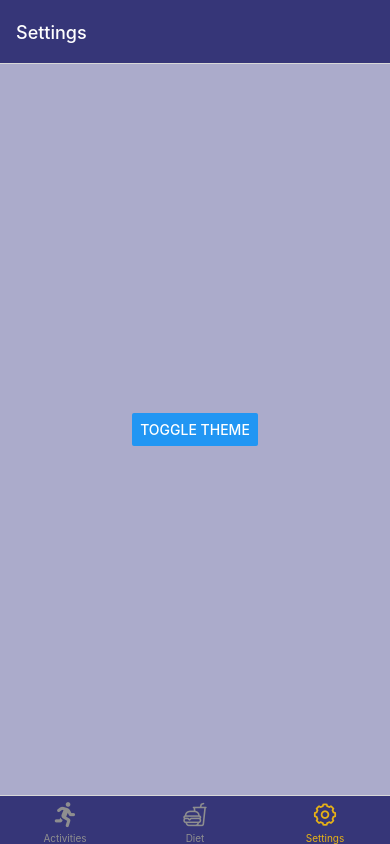
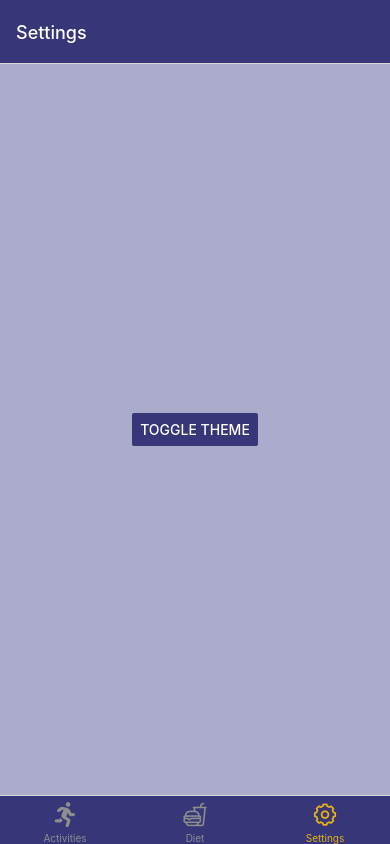
Before and after one commit to claireyyu/cs5520-assignment2, a React Native app in the folder tracker-app/: screen /Settings in a window 390 px wide. Built offline with nearby package versions, Linux system fonts and the light colour scheme.

Commit message:
Allow long input in add a diet page

```diff
--- a/tracker-app/App.js
+++ b/tracker-app/App.js
@@ -3,10 +3,11 @@ import { StyleSheet, Text, View } from 'react-native';
 import { NavigationContainer } from '@react-navigation/native';
 import TabNavigator from './Components/TabNavigator';
 import colors from './colors';
-import { AppProvider } from './Context/AppContext';
+import { AppProvider } from './Context/AppProvider';
 import { createNativeStackNavigator } from '@react-navigation/native-stack';
 import AddActivityScreen from './Screens/AddActivityScreen';
 import AddDietScreen from './Screens/AddDietScreen';
+import { ThemeProvider } from './Context/ThemeProvider';
 
 export default function App() {
   const Stack = createNativeStackNavigator();
@@ -15,6 +16,7 @@ export default function App() {
     <View style={styles.container}>
       <StatusBar style="auto" />
       <AppProvider>
+        <ThemeProvider>
           <NavigationContainer>
             <Stack.Navigator
               screenOptions={{
@@ -29,6 +31,7 @@ export default function App() {
               <Stack.Screen name="AddDietScreen" component={AddDietScreen} options={{ headerTitle: 'Add A Diet', headerBackTitleVisible: false }}/>
             </Stack.Navigator>
           </NavigationContainer>
+        </ThemeProvider>
       </AppProvider>
     </View>
   );
--- a/tracker-app/Components/ItemsList.js
+++ b/tracker-app/Components/ItemsList.js
@@ -1,6 +1,6 @@
 import React, { useContext } from 'react';
 import { FlatList, View, Text, StyleSheet } from 'react-native';
-import { AppContext } from '../Context/AppContext'; // You'll need to create this context
+import { AppContext } from '../Context/AppProvider'; // You'll need to create this context
 import { SafeAreaView } from 'react-native-safe-area-context';
 import colors from '../colors';
 import Entypo from '@expo/vector-icons/Entypo';
--- /dev/null
+++ b/tracker-app/Components/ThemedSafeAreaView.js
@@ -0,0 +1,20 @@
+import React from 'react';
+import { StyleSheet } from 'react-native';
+import { SafeAreaView } from 'react-native-safe-area-context';
+import { useTheme } from '../Context/ThemeProvider';
+
+export default function ThemedSafeAreaView({ children, style }) {
+  const { backgroundColor, textColor } = useTheme();
+
+  return (
+    <SafeAreaView style={[styles.container, { backgroundColor, color: textColor }, style]}>
+      {children}
+    </SafeAreaView>
+  );
+}
+
+const styles = StyleSheet.create({
+  container: {
+    flex: 1,
+  },
+});
--- a/tracker-app/Context/AppContext.js
+++ /dev/null
@@ -1,21 +0,0 @@
-import React, { createContext, useState } from 'react';
-
-export const AppContext = createContext();
-
-export const AppProvider = ({ children }) => {
-  const [activities, setActivities] = useState([
-    { id: '1', name: 'Running', date: '2024-01-01', duration: '30 min', isSpecial: false },
-    { id: '2', name: 'Cycling', date: '2024-01-01', duration: '45 min', isSpecial: true },
-  ]);
-
-  const [diet, setDiet] = useState([
-    { id: '1', name: 'Salad', date: '2024-01-01', calories: 200 },
-    { id: '2', name: 'Chicken Breast', date: '2024-01-01', calories: 165 },
-  ]);
-
-  return (
-    <AppContext.Provider value={{ activities, setActivities, diet, setDiet }}>
-      {children}
-    </AppContext.Provider>
-  );
-};
--- /dev/null
+++ b/tracker-app/Context/AppProvider.js
@@ -0,0 +1,15 @@
+import React, { createContext, useState } from 'react';
+
+export const AppContext = createContext();
+
+export const AppProvider = ({ children }) => {
+  const [activities, setActivities] = useState([]);
+
+  const [diet, setDiet] = useState([]);
+
+  return (
+    <AppContext.Provider value={{ activities, setActivities, diet, setDiet }}>
+      {children}
+    </AppContext.Provider>
+  );
+};
--- /dev/null
+++ b/tracker-app/Context/ThemeProvider.js
@@ -0,0 +1,22 @@
+import React, { createContext, useState, useContext } from 'react';
+import colors from '../colors';
+
+const ThemeContext = createContext();
+
+export const ThemeProvider = ({ children }) => {
+  const [isDarkMode, setIsDarkMode] = useState(false);
+
+  const theme = {
+    backgroundColor: isDarkMode ? colors.darkModeSecondary : colors.secondary,
+    textColor: isDarkMode ? colors.darkModeText : colors.primary,
+    toggleTheme: () => setIsDarkMode(prevMode => !prevMode),
+  };
+
+  return (
+    <ThemeContext.Provider value={theme}>
+      {children}
+    </ThemeContext.Provider>
+  );
+};
+
+export const useTheme = () => useContext(ThemeContext);
--- a/tracker-app/Screens/ActivityScreen.js
+++ b/tracker-app/Screens/ActivityScreen.js
@@ -1,19 +1,14 @@
-import { View, Text, StyleSheet } from 'react-native';
-import colors from '../colors';
+import { View, StyleSheet } from 'react-native';
 import { SafeAreaView } from 'react-native-safe-area-context';
 import ItemsList from '../Components/ItemsList';
+import { useTheme } from '../Context/ThemeProvider';
+import ThemedSafeAreaView from '../Components/ThemedSafeAreaView';
 
 export default function ActivityScreen() {
+
   return (
-    <SafeAreaView style={styles.container}>
+    <ThemedSafeAreaView>
       <ItemsList type="activities" />
-    </SafeAreaView>
+    </ThemedSafeAreaView>
   );
 }
-
-const styles = StyleSheet.create({
-  container: {
-    flex: 1,
-    backgroundColor: colors.secondary,
-  },
-});
--- a/tracker-app/Screens/AddActivityScreen.js
+++ b/tracker-app/Screens/AddActivityScreen.js
@@ -5,7 +5,8 @@ import DropDownPicker from 'react-native-dropdown-picker';
 import DateTimePicker from '@react-native-community/datetimepicker';
 import { useNavigation } from '@react-navigation/native';
 import { SafeAreaView } from 'react-native-safe-area-context';
-import { AppContext } from '../Context/AppContext';
+import { AppContext } from '../Context/AppProvider';
+import ThemedSafeAreaView from '../Components/ThemedSafeAreaView';
 
 export default function AddActivityScreen() {
   const { activities, setActivities } = useContext(AppContext);
@@ -70,7 +71,7 @@ export default function AddActivityScreen() {
   };
 
   return (
-    <SafeAreaView style={styles.container}>
+    <ThemedSafeAreaView style={styles.container}>
       <View style={styles.dropDownContainer}>
         <Text style={styles.label}>Activity *</Text>
         <DropDownPicker
@@ -116,7 +117,7 @@ export default function AddActivityScreen() {
         <Button title="Save" onPress={handleSaveActivity} />
       </View>
       </ScrollView>
-    </SafeAreaView>
+    </ThemedSafeAreaView>
   );
 };
 
--- a/tracker-app/Screens/AddDietScreen.js
+++ b/tracker-app/Screens/AddDietScreen.js
@@ -5,7 +5,7 @@ import DropDownPicker from 'react-native-dropdown-picker';
 import DateTimePicker from '@react-native-community/datetimepicker';
 import { useNavigation } from '@react-navigation/native';
 import { SafeAreaView } from 'react-native-safe-area-context';
-import { AppContext } from '../Context/AppContext';
+import { AppContext } from '../Context/AppProvider';
 
 export default function AddDietScreen() {
   const { diet, setDiet } = useContext(AppContext);
@@ -28,14 +28,14 @@ export default function AddDietScreen() {
     setDate(currentDate);
   };
 
-  const handleCancelActivity = () => {
+  const handleCancelDiet = () => {
     navigation.goBack();
   };
 
-  const handleSaveActivity = () => {
+  const handleSaveDiet = () => {
     let isInputValid = true;
 
-    if (!activity || !duration || !date || isNaN(duration) || parseFloat(duration) <= 0) {
+    if (!dietDescription || !calories || !date || isNaN(calories) || parseFloat(calories) <= 0) {
       isInputValid = false;
     }
 
@@ -58,15 +58,18 @@ export default function AddDietScreen() {
 
   return (
     <SafeAreaView style={styles.container}>
-      <View style={styles.dropDownContainer}>
+      <ScrollView contentContainerStyle={styles.scrollViewContent}>
+        <View style={styles.inputContainer}>
           <Text style={styles.label}>Description *</Text>
           <TextInput
             style={styles.longInput}
             value={dietDescription}
             onChangeText={setDietDescription}
+            multiline={true}
+            numberOfLines={4}
+            textAlignVertical="top"
           />
         </View>
-      <ScrollView contentContainerStyle={styles.scrollViewContent}>
         <View style={styles.inputContainer}>
           <Text style={styles.label}>Calories *</Text>
           <TextInput
@@ -93,8 +96,8 @@ export default function AddDietScreen() {
           )}
         </View>
         <View style={styles.buttonContainer}>
-        <Button title="Cancel" onPress={handleCancelActivity} />
-        <Button title="Save" onPress={handleSaveActivity} />
+          <Button title="Cancel" onPress={handleCancelDiet} />
+          <Button title="Save" onPress={handleSaveDiet} />
         </View>
       </ScrollView>
     </SafeAreaView>
@@ -110,18 +113,10 @@ const styles = StyleSheet.create({
     paddingHorizontal: 30,
     flexGrow: 1,
   },
-  dropDownContainer: {
-    paddingHorizontal: 30,
-    marginBottom: 20,
-    zIndex: 3000,
-    elevation: 3,
-  },
   inputContainer: {
     marginBottom: 20,
-    zIndex: 1000,
   },
   buttonContainer: {
-    zIndex: 1000,
     flexDirection: 'row',
     justifyContent: 'space-between',
     marginTop: 20,
--- a/tracker-app/Screens/DietScreen.js
+++ b/tracker-app/Screens/DietScreen.js
@@ -2,12 +2,13 @@ import { View, Text, StyleSheet } from 'react-native';
 import colors from '../colors';
 import { SafeAreaView } from 'react-native-safe-area-context';
 import ItemsList from '../Components/ItemsList';
+import ThemedSafeAreaView from '../Components/ThemedSafeAreaView';
 
 export default function DietScreen() {
   return (
-    <SafeAreaView style={styles.container}>
+    <ThemedSafeAreaView>
       <ItemsList type="diet" />
-    </SafeAreaView>
+    </ThemedSafeAreaView>
   );
 }
 
--- a/tracker-app/Screens/SettingsScreen.js
+++ b/tracker-app/Screens/SettingsScreen.js
@@ -1,23 +1,34 @@
-import { View, Text, StyleSheet } from 'react-native';
-import colors from '../colors';
+import React from 'react';
+import { View, StyleSheet } from 'react-native';
 import { SafeAreaView } from 'react-native-safe-area-context';
 import { Button } from 'react-native';
+import { useTheme } from '../Context/ThemeProvider';
+import ThemedSafeAreaView from '../Components/ThemedSafeAreaView';
 
 export default function SettingsScreen() {
+  const { backgroundColor, textColor, toggleTheme } = useTheme();
+
   return (
-    <SafeAreaView style={styles.container}>
-      <Button title="Toggle Theme" onPress={() => {
-        console.log('Toggle Theme');
-      }} />
-    </SafeAreaView>
+    <ThemedSafeAreaView style={styles.container}>
+      <View style={styles.buttonContainer}>
+        <Button
+          title="Toggle Theme"
+          onPress={toggleTheme}
+          color={textColor}
+        />
+      </View>
+    </ThemedSafeAreaView>
   );
 }
 
 const styles = StyleSheet.create({
   container: {
     flex: 1,
-    backgroundColor: colors.secondary,
     justifyContent: 'center',
     alignItems: 'center',
   },
+  buttonContainer: {
+    padding: 5,
+    borderRadius: 5,
+  }
 });
--- a/tracker-app/colors.js
+++ b/tracker-app/colors.js
@@ -1,10 +1,12 @@
 const colors = {
   'primary': '#363678',
   'secondary': '#ababcb',
+  'darkModeSecondary': '#615d92',
   'background': '#fff',
   'highlight': '#e7b216',
   'header': '#fff',
   'text': '#e6e2f7',
+  'darkModeText': '#fff',
   'inactive': '#8e8e8f',
   'border': '#000000',
   'inputBackground': '#dcdcdc',
```
Lines whose indentation alone changed are shown as unchanged.
